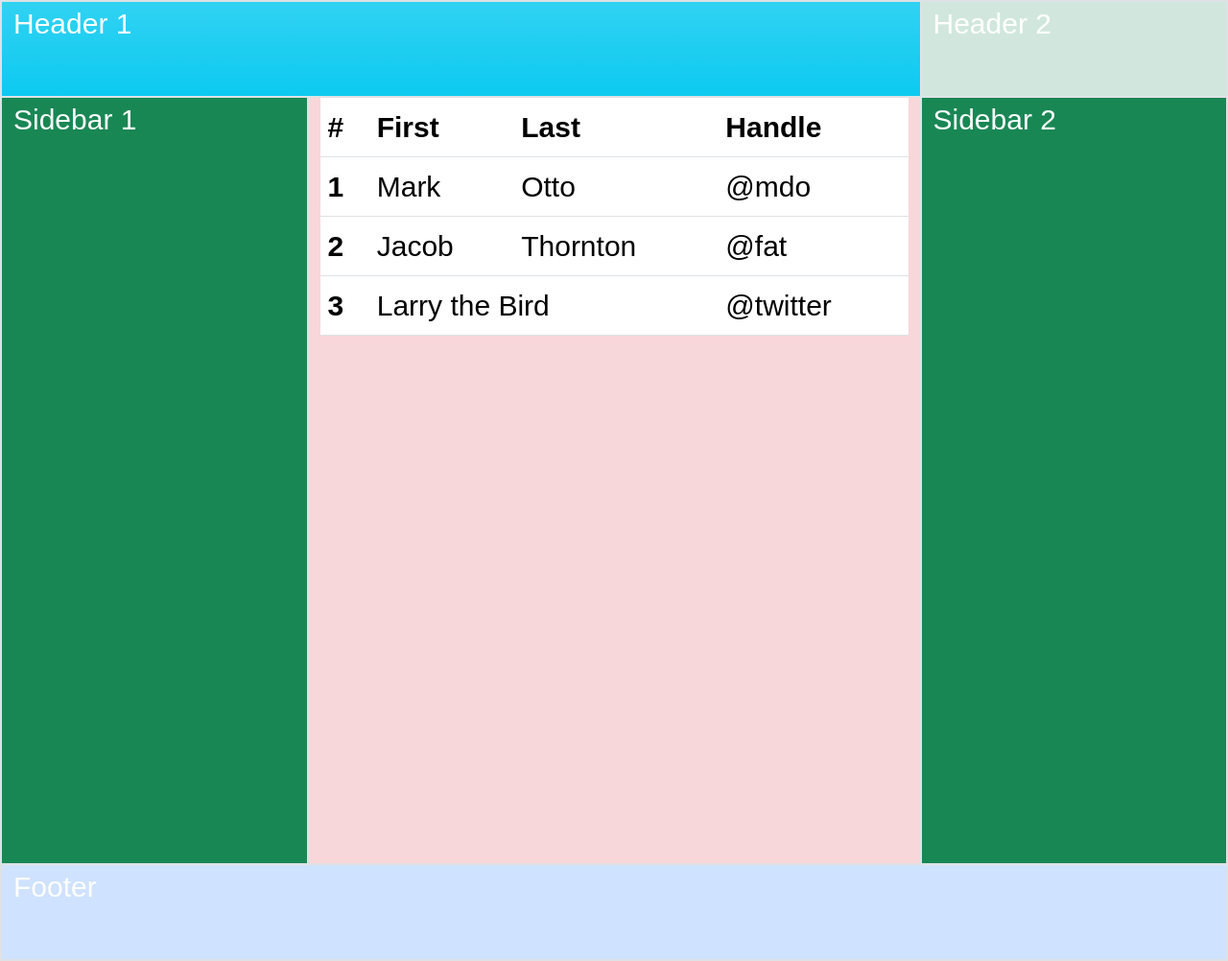
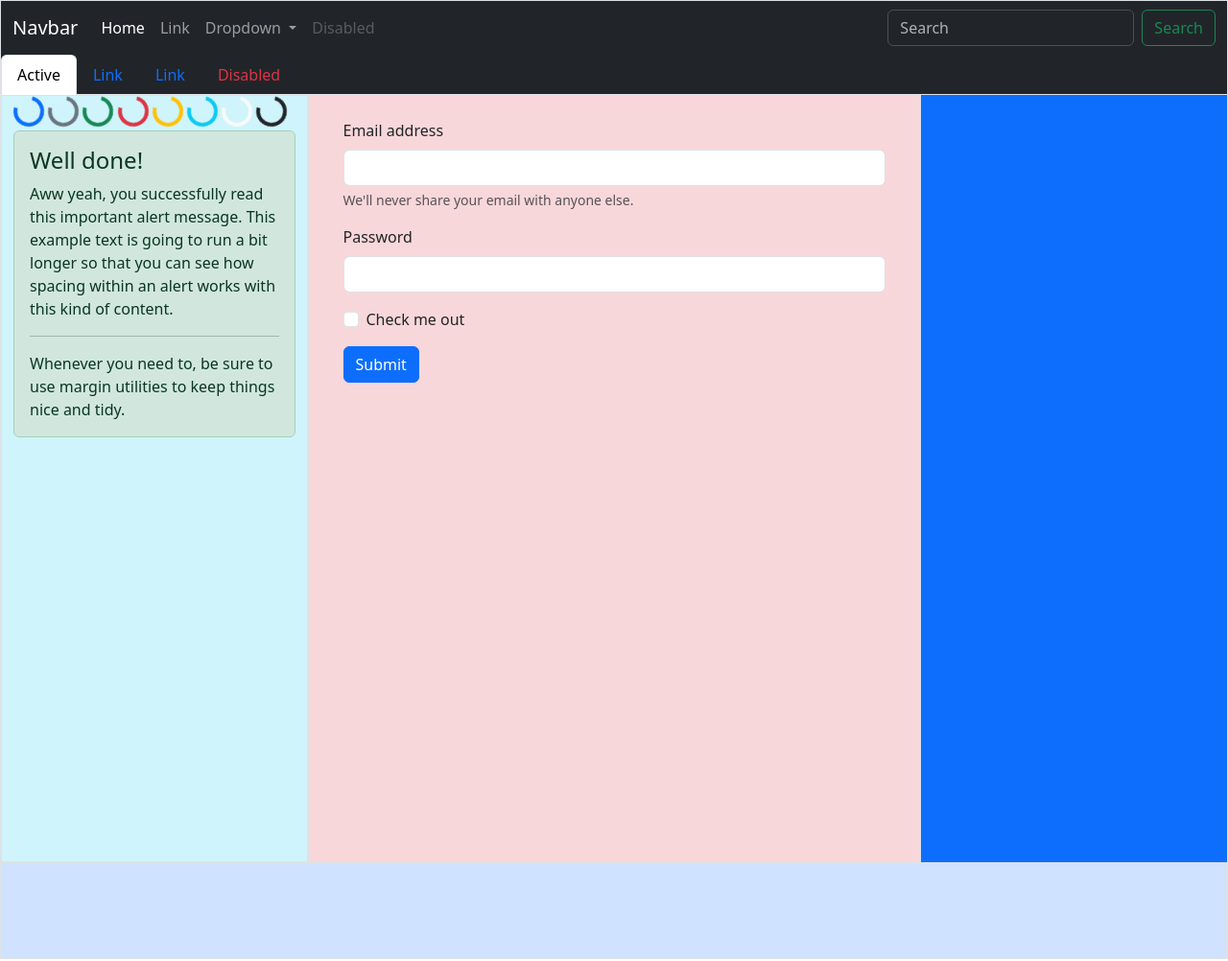
Before and after one commit to Jessel2023/Bootstrap, a plain HTML site: page index.html in a window 1280 px wide. Shown: the whole page at 96% size. Drawn offline with nearby package versions, Linux system fonts and the light colour scheme.

Commit message:
susumeeee

```diff
--- a/index.html
+++ b/index.html
@@ -11,58 +11,119 @@
     <section class="container-fluid border bg-primary">
 
         <div class="row">
-            <div class="col-md-9 border bg-primary bg-info bg-gradient" style="height: 100px;">Header 1</div>
-            <div class="col-md-3 border bg-primary bg-success-subtle">
-                Header 2
+            <nav class="navbar navbar-expand-lg bg-dark" data-bs-theme="dark" >
+                <div class="container-fluid">
+                  <a class="navbar-brand" href="#">Navbar</a>
+                  <button class="navbar-toggler text-white" type="button" data-bs-toggle="collapse" data-bs-target="#navbarSupportedContent" aria-controls="navbarSupportedContent" aria-expanded="false" aria-label="Toggle navigation">
+                    <span class="navbar-toggler-icon"></span>
+                  </button>
+                  <div class="collapse navbar-collapse" id="navbarSupportedContent">
+                    <ul class="navbar-nav me-auto mb-2 mb-lg-0">
+                      <li class="nav-item">
+                        <a class="nav-link active" aria-current="page" href="#">Home</a>
+                      </li>
+                      <li class="nav-item">
+                        <a class="nav-link" href="#">Link</a>
+                      </li>
+                      <li class="nav-item dropdown">
+                        <a class="nav-link dropdown-toggle" href="#" role="button" data-bs-toggle="dropdown" aria-expanded="false">
+                          Dropdown
+                        </a>
+                        <ul class="dropdown-menu">
+                          <li><a class="dropdown-item" href="#">Action</a></li>
+                          <li><a class="dropdown-item" href="#">Another action</a></li>
+                          <li><hr class="dropdown-divider"></li>
+                          <li><a class="dropdown-item" href="#">Something else here</a></li>
+                        </ul>
+                      </li>
+                      <li class="nav-item">
+                        <a class="nav-link disabled">Disabled</a>
+                      </li>
+                    </ul>
+                    <form class="d-flex" role="search">
+                      <input class="form-control me-2" type="search" placeholder="Search" aria-label="Search">
+                      <button class="btn btn-outline-success" type="submit">Search</button>
+                    </form>
+                  </div>
+                </div>
+
+              </nav>
+              <ul class="nav nav-tabs bg-dark">
+                <li class="nav-item">
+                  <a class="nav-link active" aria-current="page" href="#">Active</a>
+                </li>
+                <li class="nav-item">
+                  <a class="nav-link" href="#">Link</a>
+                </li>
+                <li class="nav-item">
+                  <a class="nav-link" href="#">Link</a>
+                </li>
+                <li class="nav-item">
+                  <a class="nav-link disabled text-danger">Disabled</a>
+                </li>
+              </ul>
+
+            <div class="col-md-3 border d-none d-md-block bg-info-subtle" >
+                <div class="spinner-border text-primary" role="status">
+                    <span class="visually-hidden">Loading...</span>
+                  </div>
+                  <div class="spinner-border text-secondary" role="status">
+                    <span class="visually-hidden">Loading...</span>
+                  </div>
+                  <div class="spinner-border text-success" role="status">
+                    <span class="visually-hidden">Loading...</span>
+                  </div>
+                  <div class="spinner-border text-danger" role="status">
+                    <span class="visually-hidden">Loading...</span>
+                  </div>
+                  <div class="spinner-border text-warning" role="status">
+                    <span class="visually-hidden">Loading...</span>
+                  </div>
+                  <div class="spinner-border text-info" role="status">
+                    <span class="visually-hidden">Loading...</span>
+                  </div>
+                  <div class="spinner-border text-light" role="status">
+                    <span class="visually-hidden">Loading...</span>
+                  </div>
+                  <div class="spinner-border text-dark" role="status">
+                    <span class="visually-hidden">Loading...</span>
+                  </div>
+
+                  <div class="alert alert-success" role="alert">
+                    <h4 class="alert-heading">Well done!</h4>
+                    <p>Aww yeah, you successfully read this important alert message. This example text is going to run a bit longer so that you can see how spacing within an alert works with this kind of content.</p>
+                    <hr>
+                    <p class="mb-0">Whenever you need to, be sure to use margin utilities to keep things nice and tidy.</p>
+                  </div>
+
+            </div>
+            <div class="col-md-6 border bg-primary bg-danger-subtle vh-100 p-10 justify-content-center">
+                <form class="p-4">
+                    <div class="mb-3">
+                      <label for="exampleInputEmail1" class="form-label">Email address</label>
+                      <input type="email" class="form-control" id="exampleInputEmail1" aria-describedby="emailHelp">
+                      <div id="emailHelp" class="form-text">We'll never share your email with anyone else.</div>
+                    </div>
+                    <div class="mb-3">
+                      <label for="exampleInputPassword1" class="form-label">Password</label>
+                      <input type="password" class="form-control" id="exampleInputPassword1">
+                    </div>
+                    <div class="mb-3 form-check">
+                      <input type="checkbox" class="form-check-input" id="exampleCheck1">
+                      <label class="form-check-label" for="exampleCheck1">Check me out</label>
+                    </div>
+                    <button type="submit" class="btn btn-primary">Submit</button>
+                  </form>
             </div>
 
-            <div class="col-md-3 border bg-primary d-none d-md-block bg-success" >
-                Sidebar 1</div>
-            <div class="col-md-6 border bg-primary bg-danger-subtle vh-100"><table class="table">
-                <thead>
-                  <tr>
-                    <th scope="col">#</th>
-                    <th scope="col">First</th>
-                    <th scope="col">Last</th>
-                    <th scope="col">Handle</th>
-                  </tr>
-                </thead>
-                <tbody>
-                  <tr>
-                    <th scope="row">1</th>
-                    <td>Mark</td>
-                    <td>Otto</td>
-                    <td>@mdo</td>
-                  </tr>
-                  <tr>
-                    <th scope="row">2</th>
-                    <td>Jacob</td>
-                    <td>Thornton</td>
-                    <td>@fat</td>
-                  </tr>
-                  <tr>
-                    <th scope="row">3</th>
-                    <td colspan="2">Larry the Bird</td>
-                    <td>@twitter</td>
-                  </tr>
-                </tbody>
-              </table></div>
-
-            <div class="col-md-3 border bg-primary d-none d-md-block bg-success">Sidebar 2</div>
 
             <footer class="footer col-md-12 border bg-primary-subtle " style="height: 100px;">
-                Footer
+
             </footer>
         </div>
     </section>
     <script src="https://cdn.jsdelivr.net/npm/bootstrap@5.3.0-alpha1/dist/js/bootstrap.bundle.min.js" integrity="sha384-w76AqPfDkMBDXo30jS1Sgez6pr3x5MlQ1ZAGC+nuZB+EYdgRZgiwxhTBTkF7CXvN" crossorigin="anonymous"></script>
 
-    <style>
-        body {
-            color: white;
-            font-family: Arial, Helvetica, sans-serif;
-            font-size: 30px;
-        }
-    </style>
+
 </body>
 </html>
```
